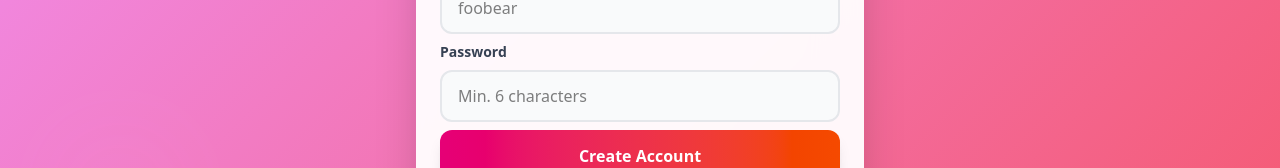
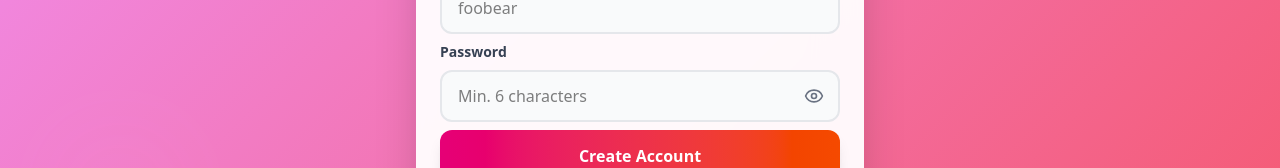
Before and after one commit to parveshqaiser/todolist-frontend, a React (Vite) app: page /register in a window 1280 px wide. Shown: the part 440-608 px from the top of the page. Built offline with nearby package versions, Linux system fonts and the light colour scheme.

Commit message:
added pasword eye in login & register page

```diff
--- a/package.json
+++ b/package.json
@@ -14,6 +14,7 @@
 		"@tailwindcss/vite": "^4.1.18",
 		"axios": "^1.13.5",
 		"jotai": "^2.17.1",
+		"lucide-react": "^1.31.0",
 		"react": "^19.2.0",
 		"react-dom": "^19.2.0",
 		"react-hot-toast": "^2.6.0",
--- a/src/pages/LoginPage.jsx
+++ b/src/pages/LoginPage.jsx
@@ -6,12 +6,14 @@ import { Link, useNavigate } from 'react-router-dom';
 import { BASE_URL } from '../utils/api';
 import {userInfo } from '../shared/atom';
 import { useSetAtom } from 'jotai';
+import { Eye, EyeOff } from 'lucide-react';
 
 const LoginPage = () => {
 
     const [username, setUsername] = useState('');
     const [password, setPassword] = useState('');
     const [isDisable, setIsDisable] = useState(false);
+    const [showPassword, setShowPassword] = useState(false);
 
     const navigate = useNavigate();
     const setUserInfo = useSetAtom(userInfo);
@@ -82,13 +84,21 @@ const LoginPage = () => {
 
                 <div className="space-y-2">
                     <label className="block text-sm font-semibold text-gray-700">Password</label>
+                    <div className='relative'>
                         <input
-                        type="password"
+                            type={showPassword ? "text" : "password"}
                             value={password}
                             onChange={(e) => setPassword(e.target.value)}
                             className="w-full px-4 py-3 bg-gray-50 border-2 border-gray-200 rounded-xl focus:border-purple-500 focus:bg-white outline-none transition-all duration-200"
                             placeholder="Enter your password"
                         />
+                        <button
+                            onClick={() => setShowPassword(!showPassword)}
+                            className="absolute right-4 top-1/2 -translate-y-1/2 text-gray-500 hover:text-gray-700"
+                        >
+                            {showPassword ? <EyeOff size={20} /> : <Eye size={20} />}
+                        </button>
+                    </div>
                 </div>
 
                 <button
--- a/src/pages/RegisterPage.jsx
+++ b/src/pages/RegisterPage.jsx
@@ -3,10 +3,12 @@ import { useState } from "react";
 import { Link, useNavigate } from "react-router-dom";
 import { api } from "../utils/api";
 import toast from "react-hot-toast";
+import { Eye, EyeOff } from "lucide-react";
 
  const RegisterPage = () => {
 
 	const navigate = useNavigate();
+	const [showPassword, setShowPassword] = useState(false);
 
 	const [form, setForm] = useState({
 		fullName :"",
@@ -95,15 +97,27 @@ import toast from "react-hot-toast";
 				</div>
 
 				<div className="space-y-2">
-					<label className="block text-sm font-semibold text-gray-700">Password</label>
-					<input
-						type="password"
-						value={form.password}
-						minLength={6}
-						onChange={(e)=> setForm({...form , password:e.target.value})}
-						className="w-full px-4 py-3 bg-gray-50 border-2 border-gray-200 rounded-xl focus:border-pink-500 focus:bg-white outline-none transition-all duration-200"
-						placeholder="Min. 6 characters"
-					/>
+					<label className="block text-sm font-semibold text-gray-700">
+						Password
+					</label>
+
+					<div className="relative">
+						<input
+							type={showPassword ? "text" : "password"}
+							value={form.password}
+							minLength={6}
+							onChange={(e) => setForm({ ...form, password: e.target.value })}
+							className="w-full px-4 py-3 pr-12 bg-gray-50 border-2 border-gray-200 rounded-xl focus:border-pink-500 focus:bg-white outline-none transition-all duration-200"
+							placeholder="Min. 6 characters"
+						/>
+
+						<button
+							onClick={() => setShowPassword(!showPassword)}
+							className="absolute right-4 top-1/2 -translate-y-1/2 text-gray-500 hover:text-gray-700"
+						>
+							{showPassword ? <EyeOff size={20} /> : <Eye size={20} />}
+						</button>
+					</div>
 				</div>
 
 				<button
```
Also changed, not shown: 1 other file (tests, documents, lock files or other folders). Lines whose indentation alone changed are shown as unchanged.
